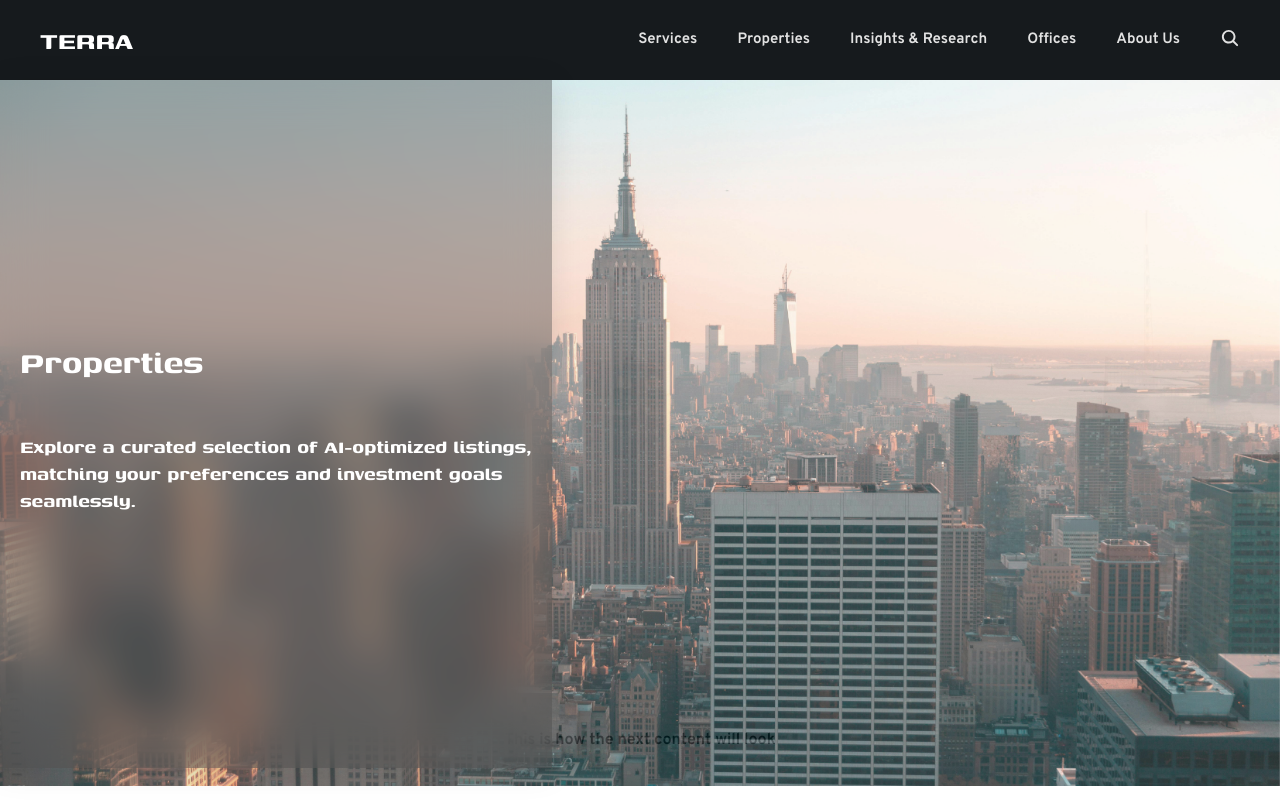
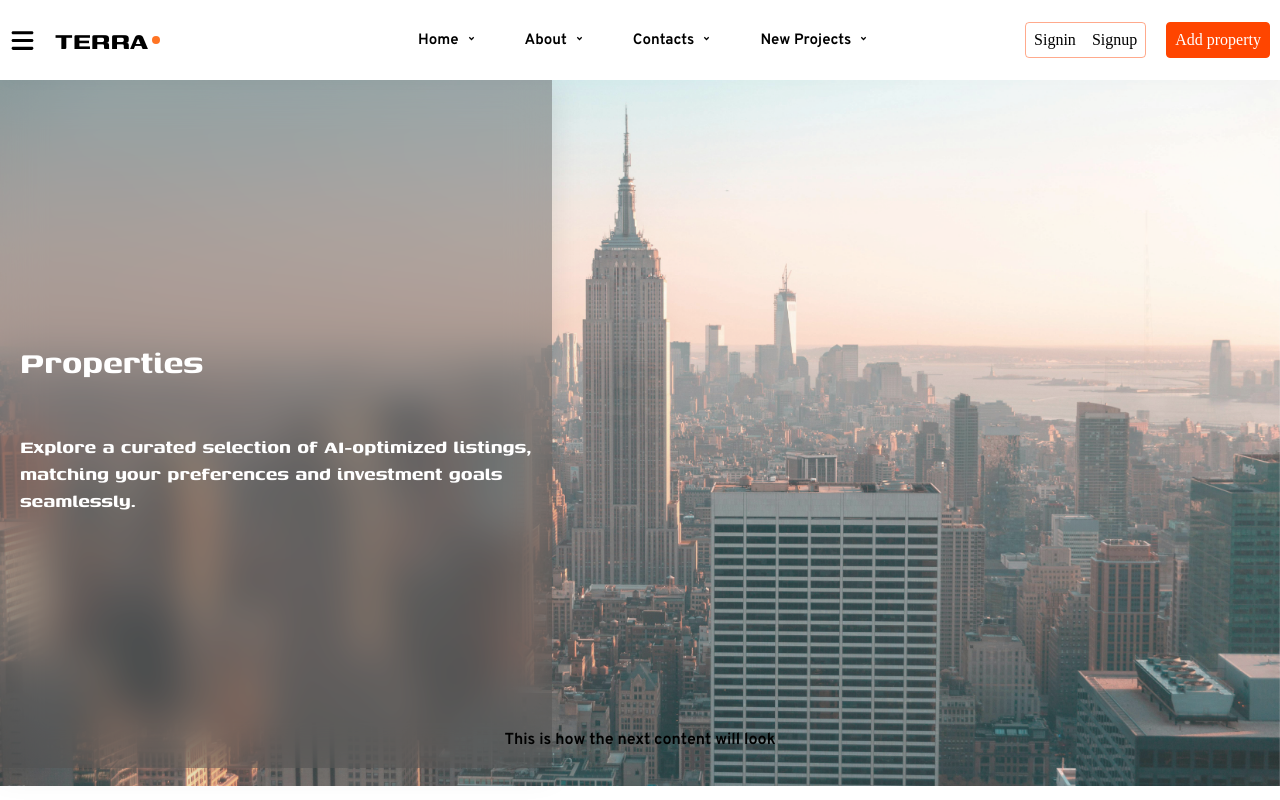
Before and after one commit to 8zali9/terra, a Next.js app in the folder client/: page / in a window 1280 px wide. Built offline with nearby package versions, Linux system fonts and the light colour scheme.

Commit message:
client | new projects page, theme

```diff
--- a/client/app/components/Header/Header.jsx
+++ b/client/app/components/Header/Header.jsx
@@ -1,25 +1,56 @@
 "use client"
 
 import "./header.css";
-import React, {useContext} from 'react'
+import React, { useContext } from 'react'
 import { IoSearch } from "react-icons/io5";
 import SearchBar from '../Search/SearchBar';
+import { FaBars } from "react-icons/fa6";
+import { GoDotFill } from "react-icons/go";
+import { RiArrowDropDownLine } from "react-icons/ri";
+import { IoPlayBack } from "react-icons/io5";
 import { ToggleContext } from '../../contextProviders/ToggleContextProvider'
+import Link from "next/link";
 
 export default function Header() {
-  const { searchToggle, handleSearchToggle } = useContext(ToggleContext)
+  const {
+    searchToggle,
+    sidebarToggle,
+    handleSearchToggle,
+    handleSidebarToggle
+  } = useContext(ToggleContext)
 
   return (
     <div className='header'>
-      <p className='header-logo'>TERRA</p>
+      <div className="header-logo-sidebar">
+        <div
+          onClick={handleSidebarToggle}
+          className={`sidebar-icon ${sidebarToggle ? "sidebar-active" : ""}`}
+        >
+          {sidebarToggle ? <FaBars /> : <IoPlayBack />}
+        </div>
+        <div className="header-logo">
+          <p className='header-logo-name'>TERRA</p>
+          <GoDotFill color="rgba(255, 94, 0, 0.863)" />
+        </div>
+      </div>
+
       <div className='header-links'>
-        <p className="header-link">Services</p>
-        <p className="header-link">Properties</p>
-        <p className="header-link">Insights & Research</p>
-        <p className="header-link">Offices</p>
-        <p className="header-link">About Us</p>
-        <SearchBar />
-        <IoSearch onClick={handleSearchToggle} className={`searchicon ${searchToggle ? "search-on" : ""}`} />
+        <Link href="/" className="header-link">Home <RiArrowDropDownLine /></Link>
+        <p className="header-link">About <RiArrowDropDownLine /></p>
+        <p className="header-link">Contacts <RiArrowDropDownLine /></p>
+        <Link href='/new-projects' className="header-link">New Projects <RiArrowDropDownLine /></Link>
+        {/* <SearchBar />
+        <IoSearch onClick={handleSearchToggle} className={`searchicon ${searchToggle ? "search-on" : ""}`} /> */}
+      </div>
+
+      <div className="header-signs-property-div">
+        <div className="header-signs-btn">
+          <Link href="/signin" className="header-signin-btn">Signin</Link>
+          <Link href="/signup" className="header-signup-btn">Signup</Link>
+        </div>
+        <Link href="/add-property" className="header-add-property-btn">
+          Add property
+        </Link>
       </div>
     </div>
   )
--- a/client/app/components/Header/header.css
+++ b/client/app/components/Header/header.css
@@ -1,48 +1,124 @@
-.header{
+a {
+    text-decoration: none;
+    color: black;
+}
+
+.header {
     display: flex;
     width: 100%;
     height: 80px;
     justify-content: space-between;
     align-items: center;
-    /* background-color:#212529; */
-    background-color:#161a1d;
-    z-index: 2;
-    color: white;
+    background-color: white;
+    z-index: 1000;
+    color: black;
+    box-shadow: 0px 10px 15px -5px rgba(0, 0, 0, 0.014);
+}
+
+.header-logo-sidebar {
+    display: flex;
+    flex-direction: row;
+    align-items: center;
+    justify-content: center;
+    gap: 20px;
+    margin-left: 10px;
+}
+
+.sidebar-icon {
+    display: flex;
+    align-items: center;
+    justify-content: center;
+    font-size: 25px;
+    font-weight: bold;
 }
 
 .header-logo {
+    display: flex;
+    flex-direction: row;
+    align-items: center;
+}
+
+.header-logo-name {
     font-family: "genos";
-    margin-left: 40px;
     font-size: 30px;
 }
 
-.header-links{
+.header-links {
     font-family: "overpass";
     display: flex;
     align-items: center;
     align-self: center;
     justify-content: space-evenly;
-    gap: 40px;
+    gap: 30px;
     margin-right: 40px;
     font-size: 15px;
     font-weight: bold;
-    color: #e2e2e2;
-    z-index: 2;
+    margin-left: 140px;
 }
 
-.header-link{
-    color: #e2e2e2;
-    border-bottom: 2px solid #161a1d;
+.header-link {
+    display: flex;
+    flex-direction: row;
+    align-items: flex-start;
+    justify-content: center;
+    color: black;
+    transition: 0.2s ease;
+    background-color: transparent;
+    border-radius: 4px;
+    padding: 8px;
+    gap: 5px;
+}
+
+.header-link:hover {
+    background-color: rgba(255, 166, 0, 0.205);
+    cursor: pointer;
+}
+
+.header-signs-property-div {
+    display: flex;
+    flex-direction: row;
+    align-items: center;
+    justify-content: center;
+    gap: 20px;
+    margin-right: 10px;
+}
+
+.header-signs-btn {
+    display: flex;
+    flex-direction: row;
+    align-items: center;
+    border-radius: 4px;
+    transition: 0.5s ease;
+    border: 1px solid rgba(255, 68, 0, 0.452);
+}
+
+.header-signin-btn,
+.header-signup-btn {
+    border-radius: 4px;
+    padding: 8px;
     transition: 0.2s ease;
 }
 
-.header-link:hover{
-    color: white;
-    border-color: white;
-    cursor: pointer;
+.header-signin-btn:hover,
+.header-signup-btn:hover {
+    background-color: rgba(255, 68, 0, 0.452);
 }
 
-.searchicon{
+.header-add-property-btn {
+    border: 1px solid orangered;
+    background-color: orangered;
+    padding: 8px;
+    border-radius: 4px;
+    color: white;
+    transition: 0.2s ease;
+}
+
+.header-add-property-btn:hover {
+    background-color: white;
+    color: black;
+}
+
+/* .searchicon {
     font-size: 20px;
     margin-bottom: 5px;
     margin-left: -40px;
@@ -51,4 +127,4 @@
 
 .search-on {
     color: #ffffff;
-}
+} */
--- a/client/app/components/Homepage/first/first.css
+++ b/client/app/components/Homepage/first/first.css
@@ -1,4 +1,4 @@
-.images{
+.images {
     position: absolute;
     margin: 0;
     padding: 0;
@@ -6,10 +6,15 @@
     width: 100%;
 }
 
+.homepage {
+    z-index: -1000;
+}
+
 .homepage img {
     opacity: 0;
     position: absolute;
     transition: opacity 1s ease, transform 1s ease;
+    z-index: -1000;
 }
 
 .homepage img.active {
@@ -18,16 +23,17 @@
 }
 
 .image-content-div {
-    position:absolute;
+    position: absolute;
     top: 0;
     left: 0;
     width: 100%;
     height: 100%;
     align-items: self-start;
     flex-direction: column;
-  }
+    z-index: -1000;
+}
 
-  .image-content {
+.image-content {
     display: flex;
     font-family: genos;
     align-items: self-start;
--- a/client/app/contextProviders/ToggleContextProvider.jsx
+++ b/client/app/contextProviders/ToggleContextProvider.jsx
@@ -5,17 +5,23 @@ import React, { useState, createContext } from 'react'
 export const ToggleContext = createContext()
 
 export default function ToggleContextProvider({ children }) {
-    const [searchToggle, setSearchToggle] = useState(false)
+  const [searchToggle, setSearchToggle] = useState(false)
+  const [sidebarToggle, setSidebarToggle] = useState(true)
 
-    const handleSearchToggle = () => {
-        setSearchToggle(!searchToggle)
-    }
+  const handleSearchToggle = () => {
+    setSearchToggle(!searchToggle)
+  }
+
+  const handleSidebarToggle = () => {
+    setSidebarToggle(!sidebarToggle)
+  }
 
   return (
     <ToggleContext.Provider value={{
-        searchToggle, handleSearchToggle
+      searchToggle, sidebarToggle,
+      handleSearchToggle, handleSidebarToggle
     }}>
-        {children}
+      {children}
     </ToggleContext.Provider>
   )
 }
--- a/client/app/globals.css
+++ b/client/app/globals.css
@@ -29,10 +29,14 @@ body {
     background-color: white;
 }
 
-.main-page{
+.main-page {
     display: flex;
     flex-direction: column;
     margin: 0;
     padding: 0;
     height: 100%;
 }
+
+/* .div{
+    color: black;
+} */
```
Also changed, not shown: client/app/new-projects/new-projects.css (added, +36 -0 lines), client/app/new-projects/page.jsx (added, +25 -0 lines), client/app/page.jsx (+21 -1 lines), client/app/components/Sidebar/Sidebar.jsx (added), client/app/components/Sidebar/sidebar.css (added), 1 other file (tests, documents, lock files or other folders).
